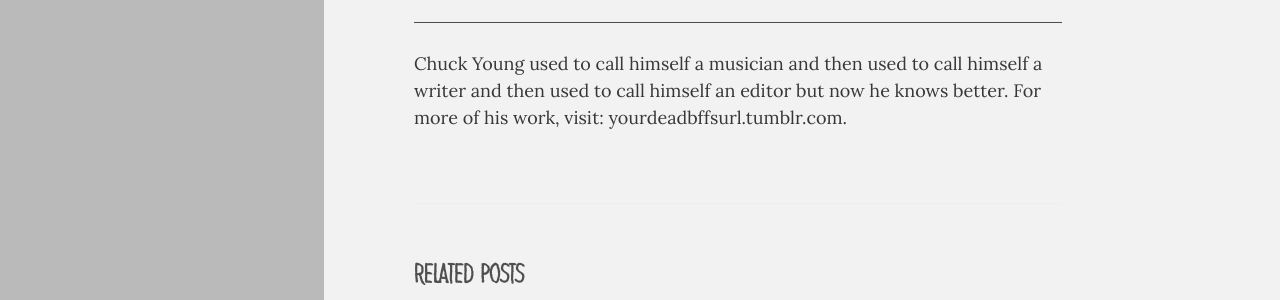
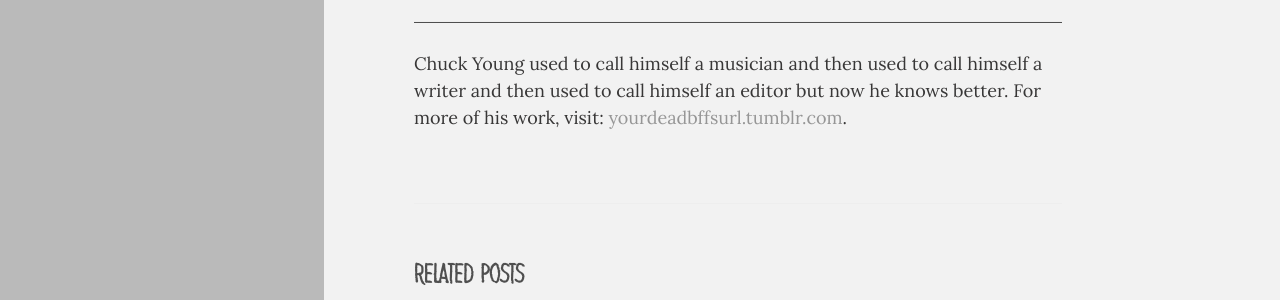
Before and after one commit to inferiorplanets/inferiorplanets.github.io, a Jekyll site: the page built from _posts/2016-02-10-young.md, in a window 1280 px wide and 900 px high, scrolled down 785 px. Shown: the part 296-596 px from the top of the window. Built offline with Jekyll 4.4.1, drawn with Linux system fonts in a browser that asks for light colours; some web fonts are replaced; part of the change alters nothing that is shown.

```diff
--- a/_posts/2016-02-10-young.md
+++ b/_posts/2016-02-10-young.md
@@ -44,4 +44,4 @@ i know what you’re thinking.
 
 ___
 
- Chuck Young used to call himself a musician and then used to call himself a writer and then used to call himself an editor but now he knows better. For more of his work, visit: yourdeadbffsurl.tumblr.com.
+ Chuck Young used to call himself a musician and then used to call himself a writer and then used to call himself an editor but now he knows better. For more of his work, visit: [yourdeadbffsurl.tumblr.com](yourdeadbffsurl.tumblr.com).
```
